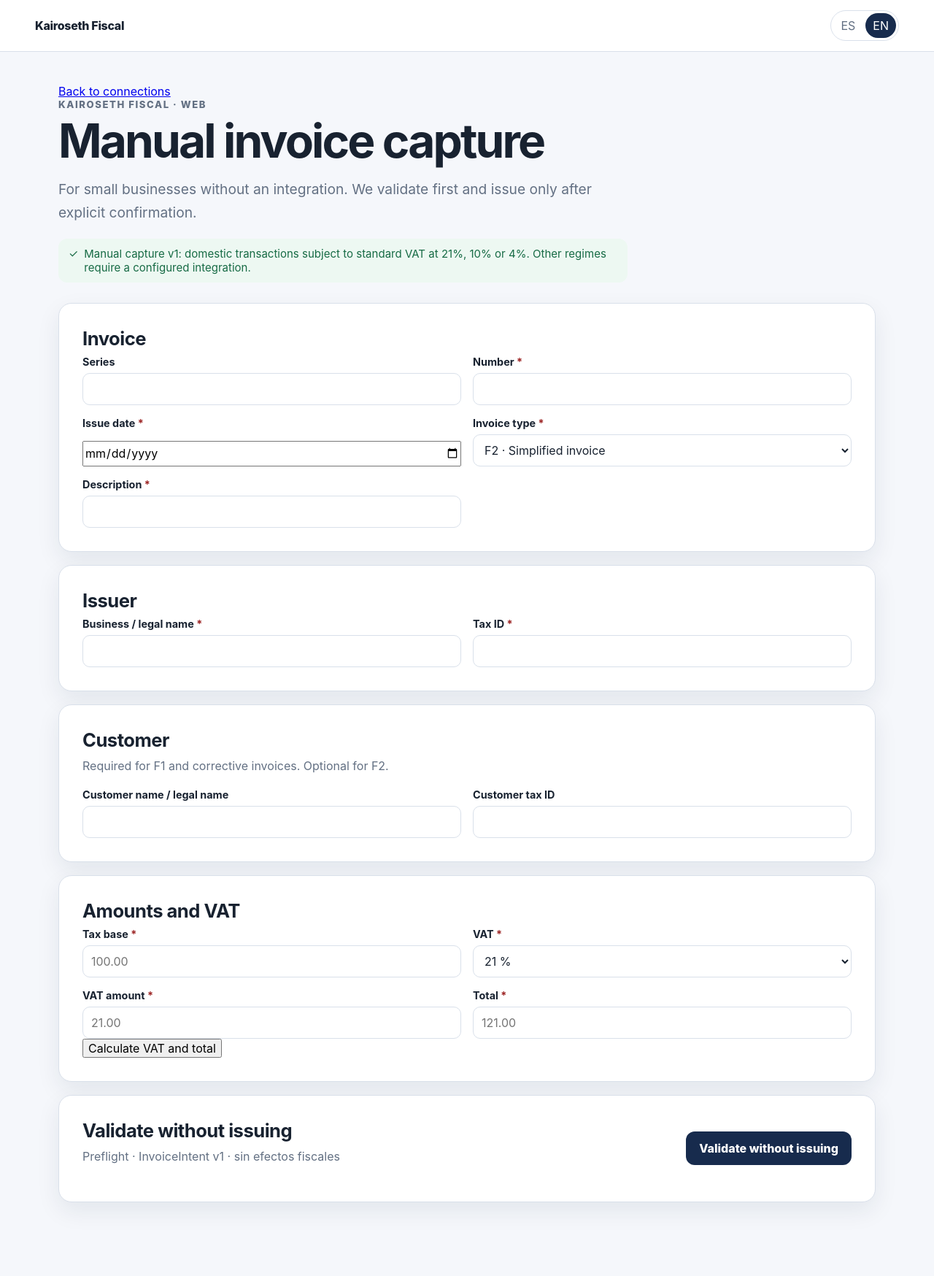
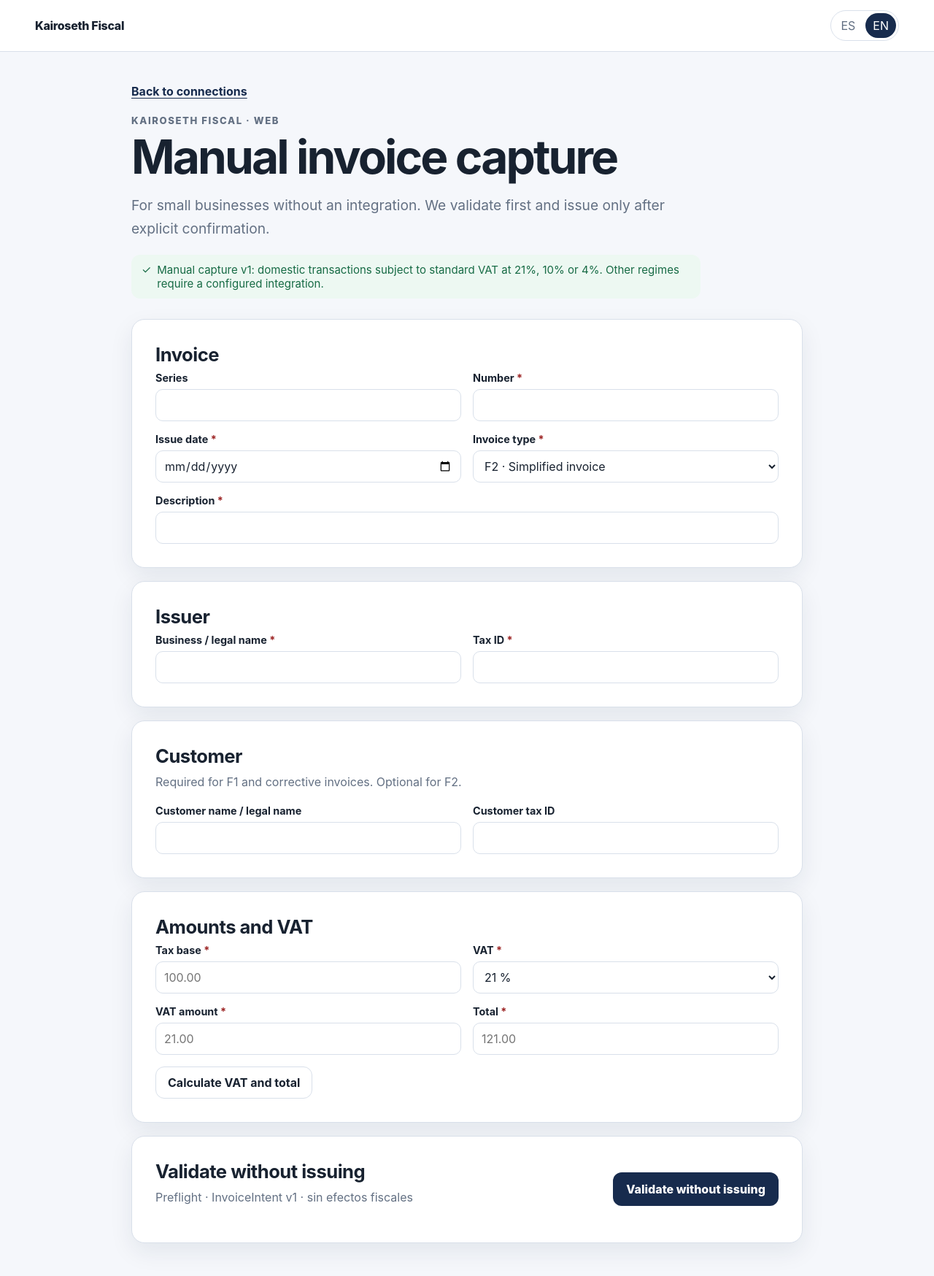
Before and after one commit to Emmakex/puente-verifactu, a website with bundled scripts: page apps/onboarding/manual.html in a window 1280 px wide. Shown: the whole page at 73% size. Built offline with nearby package versions, Linux system fonts and the light colour scheme.

Commit message:
ui: style manual capture workflow

```diff
--- a/apps/onboarding/styles.css
+++ b/apps/onboarding/styles.css
@@ -64,7 +64,7 @@ h1 { margin: 0; font-size: clamp(2.15rem, 5vw, 4rem); line-height: 1; letter-spa
 .field { display: grid; gap: 7px; }
 .field > span { font-weight: 700; font-size: .9rem; }
 .field.compact { max-width: 320px; margin-top: 14px; }
-input[type="text"], select { width: 100%; min-height: 44px; border: 1px solid var(--border); border-radius: 10px; padding: 9px 11px; background: white; color: var(--text); }
+input[type="text"], input[type="date"], select { width: 100%; min-height: 44px; border: 1px solid var(--border); border-radius: 10px; padding: 9px 11px; background: white; color: var(--text); }
 input:focus, select:focus, button:focus-visible { outline: 3px solid rgba(23,43,77,.16); outline-offset: 2px; }
 
 .table-wrap { overflow-x: auto; border: 1px solid var(--border); border-radius: 14px; }
@@ -86,6 +86,14 @@ tbody tr:last-child td { border-bottom: 0; }
 .action-card { display: flex; justify-content: space-between; align-items: center; gap: 24px; }
 .primary { border: 0; border-radius: 12px; background: var(--primary); color: var(--primary-contrast); padding: 13px 18px; font-weight: 800; min-width: 170px; }
 .primary:disabled { opacity: .45; cursor: not-allowed; }
+.secondary { border: 1px solid var(--border); border-radius: 12px; background: white; color: var(--text); padding: 11px 16px; font-weight: 750; margin-top: 16px; }
+.secondary:hover { border-color: var(--primary); }
+.field-wide { grid-column: 1 / -1; }
+.manual-container { max-width: 920px; }
+.back-link { display: inline-flex; margin-bottom: 22px; color: var(--primary); font-weight: 750; text-decoration-thickness: 1px; text-underline-offset: 3px; }
+.issue-confirm { margin-bottom: 18px; align-items: flex-start; }
+.issued-record { padding: 10px 12px; margin: 8px 0; border-radius: 10px; background: white; border: 1px solid var(--border); font-family: ui-monospace, SFMono-Regular, Menlo, Consolas, monospace; font-size: .88rem; overflow-wrap: anywhere; }
+.qr-link { display: inline-flex; margin: 10px 0; color: var(--primary); font-weight: 800; text-underline-offset: 3px; }
 
 .status { min-height: 24px; margin: 16px 4px; color: var(--muted); }
 .results.success { border-color: #b8dec9; background: var(--success-bg); }
```
